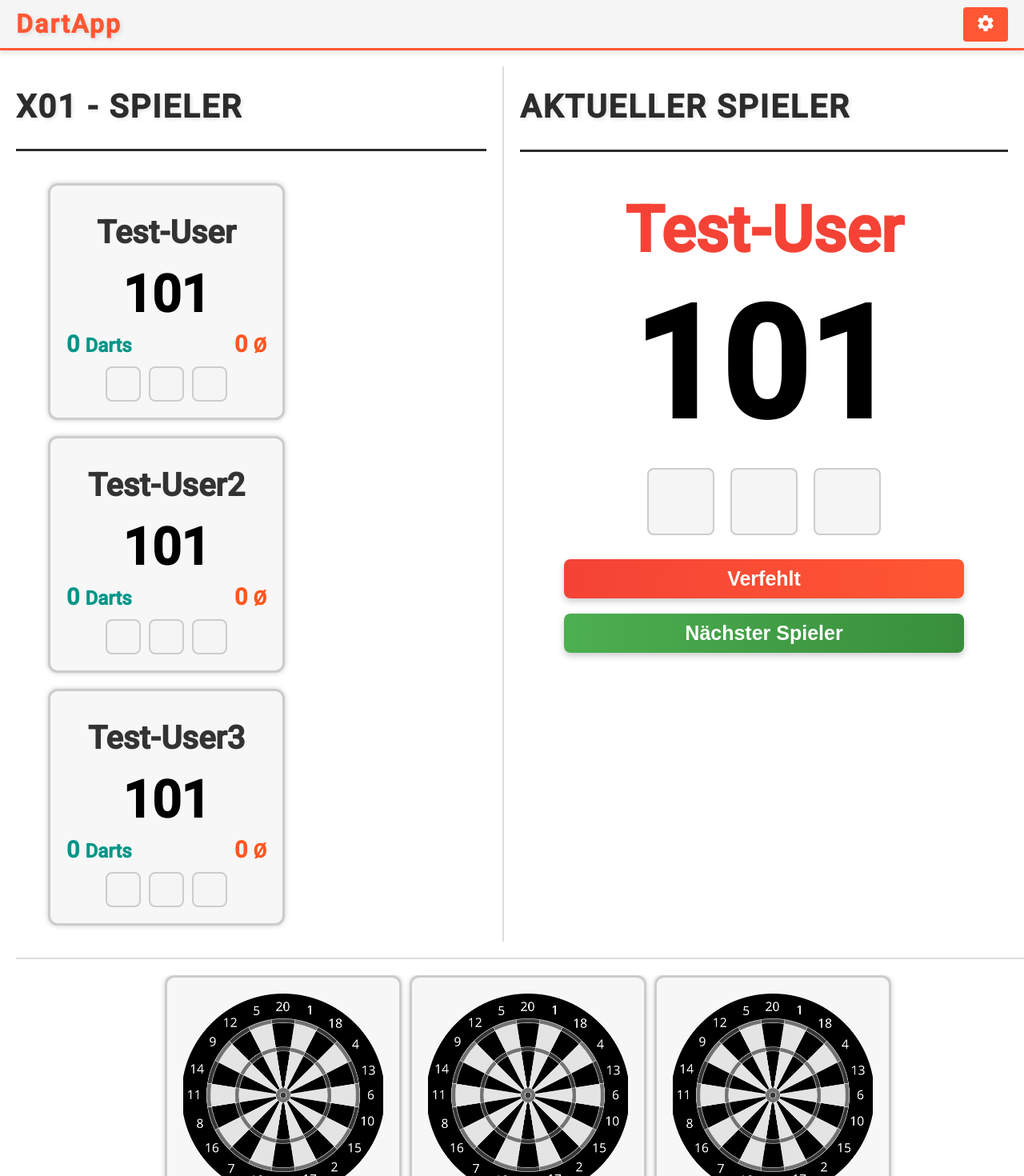
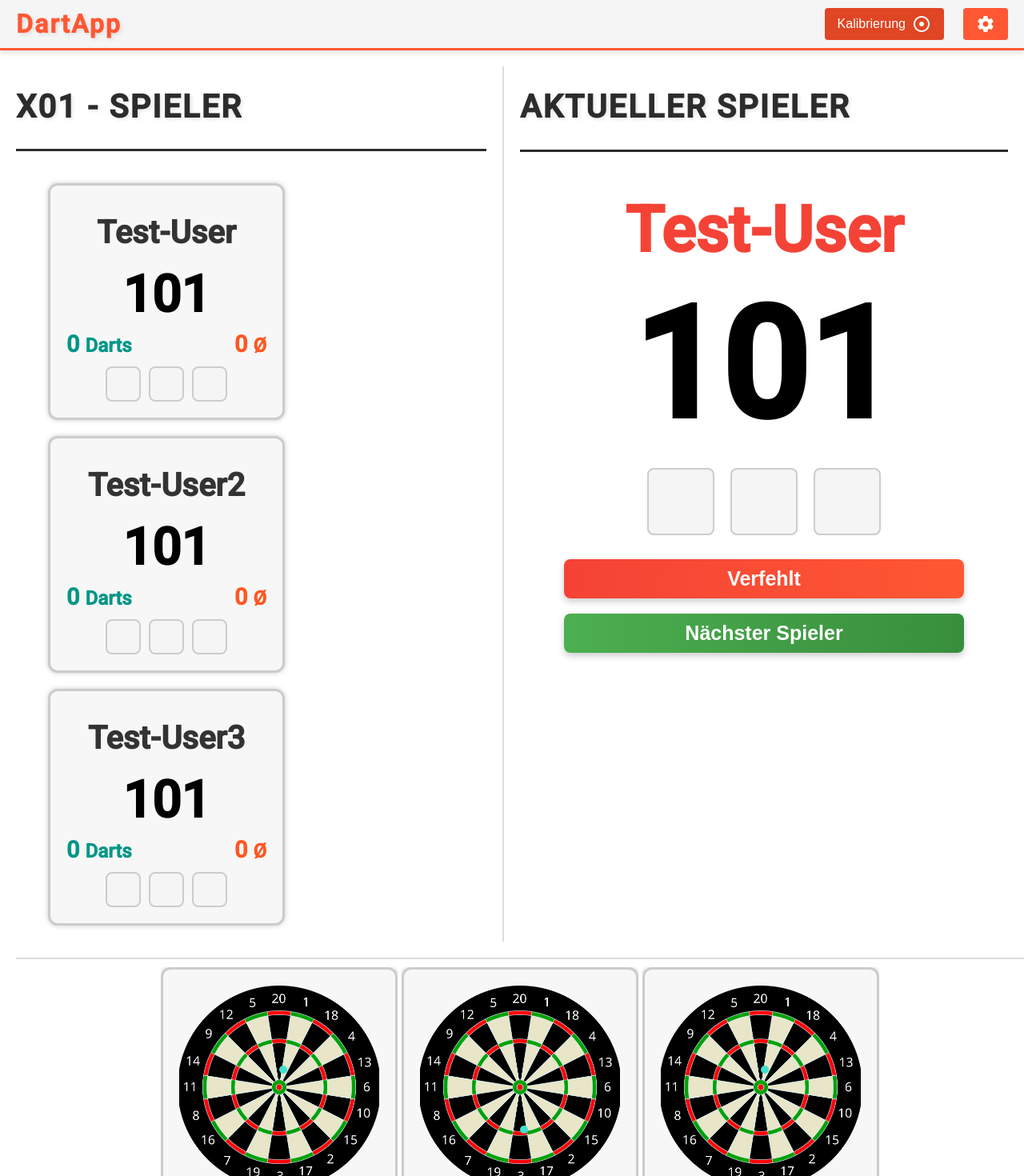
Before and after one commit to MobMonRob/automatedDartStudien, an Angular app in the folder app/: page /game/x01 in a window 1280 px wide. Shown: the top 1470 px of the page at 80% size. Built offline with nearby package versions, Linux system fonts and the light colour scheme.

Commit message:
Start of changes for zoomview, unbind its logic, only use its view component

```diff
--- a/app/src/app/components/game-pages/gamestate-x01/gamestate.component.html
+++ b/app/src/app/components/game-pages/gamestate-x01/gamestate.component.html
@@ -36,9 +36,9 @@
   </div>
 
   <div class="scoring-zoom-div">
-    <dartapp-scoring-zoom-view
-      [availableDarts]="3"
-    ></dartapp-scoring-zoom-view>
+    <dartapp-scoring-zoom-view #zoomView1 [targetPosition]="{ x: 150, y: 125 }"></dartapp-scoring-zoom-view>
+    <dartapp-scoring-zoom-view #zoomView2 [targetPosition]="{ x: 150, y: 200 }"></dartapp-scoring-zoom-view>
+    <dartapp-scoring-zoom-view #zoomView3 [targetPosition]="{ x: 150, y: 125 }"></dartapp-scoring-zoom-view>
   </div>
 
   <!-- Comment this out to get rid of Verticalscrollbar-->
--- a/app/src/app/components/game-pages/gamestate-x01/gamestate.component.scss
+++ b/app/src/app/components/game-pages/gamestate-x01/gamestate.component.scss
@@ -203,9 +203,13 @@
 .scoring-zoom-div {
   grid-area: full-width;
   background-color: #ffffff;
-  padding: 20px;
+  padding: 10px;
   width: 100%;
   border-top: 2px solid #ddd;
+  display: flex;
+  justify-content: center;
+  align-items: center;
+  gap: 5px;
 }
 
 .debug-div {
--- a/app/src/app/components/game-pages/gamestate-x01/gamestate.component.ts
+++ b/app/src/app/components/game-pages/gamestate-x01/gamestate.component.ts
@@ -1,4 +1,4 @@
-import { Component, OnInit } from '@angular/core';
+import { Component, OnInit, ViewChild } from '@angular/core';
 import { CommonModule } from '@angular/common';
 import { RouterOutlet } from '@angular/router';
 import { PlayerCardComponent } from '../player-card/player-card.component';
@@ -19,6 +19,10 @@ import { ScoringZoomViewComponent } from "../../scoring-zoom-view/scoring-zoom-v
   styleUrl: './gamestate.component.scss'
 })
 export class GamestateComponent implements OnInit, DebugComponent {
+  @ViewChild('zoomView1') zoomView1: ScoringZoomViewComponent | undefined;
+  @ViewChild('zoomView2') zoomView2: ScoringZoomViewComponent | undefined;
+  @ViewChild('zoomView3') zoomView3: ScoringZoomViewComponent | undefined;
+
   players: any[] = [];
   gameMode: string = "";
   currentPlayerIndex = 0;
@@ -111,4 +115,8 @@ export class GamestateComponent implements OnInit, DebugComponent {
     playerCards[winnerIndex*2].classList.add('winner-card');
   }
 
+  private zoomInOnTarget(index: number, x: number, y: number, zoomLevel: number): void {
+
+  }
+
 }
--- a/app/src/app/components/scoring-zoom-view/scoring-zoom-view.component.html
+++ b/app/src/app/components/scoring-zoom-view/scoring-zoom-view.component.html
@@ -1,19 +1,19 @@
 <div class="container">
-    <div class="dart-field" *ngFor="let field of dartFields; let i = index" [id]="'field' + i">
+    <div class="dart-field" id="field">
         <div
             class="dart-wrapper"
-            [id]="'zoomfield' + i">
+            [id]="'zoomfield'">
             <img
             [src]="dartboardImage"
             alt="Dartscheibe"
-            [ngClass]="{ 'grayscale' : !isCurrentFieldThrown(i)}"
+            [ngClass]="{ 'grayscale' : !isCurrentFieldThrown()}"
             class = "dartboard-image">
             <div
-                [id]="'point' + i"
+                [id]="'point'"
                 class="dart-point hidden"
-                [style.left.px]="field[0]"
-                [style.top.px]="field[1]"
-                [ngClass]="{ 'visible': isCurrentFieldThrown(i), 'hidden': !isCurrentFieldThrown(i) }"
+                [style.left.px]="targetPosition.x"
+                [style.top.px]="targetPosition.y"
+                [ngClass]="{ 'visible': isCurrentFieldThrown(), 'hidden': !isCurrentFieldThrown() }"
                 ></div>
         </div>
     </div>
--- a/app/src/app/components/scoring-zoom-view/scoring-zoom-view.component.ts
+++ b/app/src/app/components/scoring-zoom-view/scoring-zoom-view.component.ts
@@ -1,7 +1,5 @@
-import { Component, Input, OnInit, OnDestroy, ChangeDetectorRef } from '@angular/core';
+import { Component, Input, OnInit, OnDestroy, ChangeDetectorRef, SimpleChanges, OnChanges } from '@angular/core';
 import { CommonModule } from '@angular/common';
-import { DartEventService } from '../../services/dart-event.service';
-import { Subscription } from 'rxjs';
 
 @Component({
   selector: 'dartapp-scoring-zoom-view',
@@ -10,39 +8,43 @@ import { Subscription } from 'rxjs';
   templateUrl: './scoring-zoom-view.component.html',
   styleUrl: './scoring-zoom-view.component.scss'
 })
-export class ScoringZoomViewComponent implements OnInit, OnDestroy {
-  @Input() availableDarts!: number;
-
-  private throwDartEventSub: Subscription | undefined;
+export class ScoringZoomViewComponent implements OnInit, OnDestroy, OnChanges {
+  @Input() targetPosition!: { x: number, y: number };
 
   dartboardImage = 'assets/dartboardPicture.png';
-  dartFields: number[][] = [];
-  currentPlayerIndex = 0;
-  calledAfterPlayerChange = false;
 
-  constructor(private dartEventService: DartEventService, private cdr: ChangeDetectorRef) {}
+  constructor(private cdr: ChangeDetectorRef) {}
 
   ngOnInit(): void {
-    this.dartFields = new Array(this.availableDarts).fill([]);
-    this.throwDartEventSub = this.dartEventService.throwEvent$.subscribe((event) => {
-      this.dartFields = event.currentDartPositions
-      if(JSON.stringify(this.dartFields) === JSON.stringify([[], [], []])) { this.currentPlayerIndex = 0; this.calledAfterPlayerChange = true} else { this.currentPlayerIndex++; }
-      this.onDartHit();
-      this.calledAfterPlayerChange = false
-    })
+    // this.dartFields = new Array(this.availableDarts).fill([]);
+    // this.throwDartEventSub = this.dartEventService.throwEvent$.subscribe((event) => {
+    //   this.dartFields = event.currentDartPositions
+    //   if(JSON.stringify(this.dartFields) === JSON.stringify([[], [], []])) { this.currentPlayerIndex = 0; this.calledAfterPlayerChange = true} else { this.currentPlayerIndex++; }
+    //   this.onDartHit();
+    //   this.calledAfterPlayerChange = false
+    // })
   }
 
   ngOnDestroy(): void {
-    this.throwDartEventSub?.unsubscribe();
+    this.targetPosition = { x: 0, y: 0 };
+  }
+
+  ngOnChanges(changes: SimpleChanges) {
+    if (changes['targetPosition']) {
+      const currentPosition = changes['targetPosition'].currentValue;
+      if (currentPosition) {
+        //this.zoomOnField(currentPosition);
+      }
+    }
   }
 
   onDartHit(): void {
     const zoomLevel = 2;
 
-    if(!this.calledAfterPlayerChange) {
-      this.cdr.detectChanges();
-      this.zoomOnField(this.currentPlayerIndex-1, this.dartFields[this.currentPlayerIndex-1][0], this.dartFields[this.currentPlayerIndex-1][1], zoomLevel);
-    }
+    // if(!this.calledAfterPlayerChange) {
+    //   this.cdr.detectChanges();
+    //   this.zoomOnField(this.currentPlayerIndex-1, this.dartFields[this.currentPlayerIndex-1][0], this.dartFields[this.currentPlayerIndex-1][1], zoomLevel);
+    // }
   }
 
   private zoomOnField(index: number, x: number, y: number, zoomlevel: number): void {
@@ -84,7 +86,7 @@ export class ScoringZoomViewComponent implements OnInit, OnDestroy {
      }
   }
 
-  isCurrentFieldThrown(index: number): boolean {
-    return this.dartFields[index].length > 0;
+  isCurrentFieldThrown(): boolean {
+    return this.targetPosition.x !== 0 || this.targetPosition.y !== 0;
   }
 }
--- a/app/src/app/components/topbar/topbar.component.html
+++ b/app/src/app/components/topbar/topbar.component.html
@@ -3,11 +3,27 @@
 
 <div class="topbar">
   <h1 (click)="navHome()">DartApp</h1>
-  <!-- <nav>
-    <a href="gameSelect">Start Game</a>
-    <a href="#stats">Statistics</a>
-    <a href="#history">Game History</a>
-    <a href="#players">Players</a>
-  </nav> -->
-  <button class="login-btn"><i class="material-icons" style="font-size: 24px;">settings</i></button>
+
+  <div class="button-container">
+    <button class="button calibrate-button" (click)="toggleCalibrationPopup()">
+      <div class="button-text">Kalibrierung</div>
+      <i class="material-icons" style="font-size: 24px;">adjust</i>
+    </button>
+
+    <button class="button settings-button" (click)="null">
+      <i class="material-icons" style="font-size: 24px;">settings</i>
+    </button>
+  </div>
 </div>
+
+<!-- Calibration Pop Up -->
+<div *ngIf="isPopupVisible" class="popup" (click)="closeCalibrationPopup($event)">
+  <div class="popup-content">
+    <span class="close-btn" (click)="closeCalibrationPopup($event)">&times;</span>
+    <h1>{{ currentHeading }}</h1>
+    <div class="animation-container">
+      <dartapp-scoring-zoom-view [targetPosition]="{x:0, y:0}"></dartapp-scoring-zoom-view>
+    </div>
+    <p>Kalibrierungsfortschritt: {{ currentStep }}/4</p>
+  </div>
+</div>
--- a/app/src/app/components/topbar/topbar.component.scss
+++ b/app/src/app/components/topbar/topbar.component.scss
@@ -22,20 +22,6 @@
     cursor: pointer;
   }
 
-  .players-header {
-    font-size: 2.5rem;
-    font-weight: bold;
-    color: #ff5733;
-    text-transform: uppercase;
-    text-align: left;
-    margin-bottom: 20px;
-    border-bottom: 3px solid #ff5733;
-    padding-bottom: 10px;
-    text-shadow: 2px 2px 5px rgba(0, 0, 0, 0.1);
-    letter-spacing: 2px;
-    padding-bottom: 5%;
-  }
-
   .topbar nav {
     display: flex;
     gap: 15px;
@@ -54,7 +40,13 @@
     background-color: #e0e0e0;
   }
 
-  .topbar .login-btn {
+  .topbar .button {
+    display: flex;
+    align-items: center;
+    cursor: pointer;
+    padding: 8px 12px;
+    gap: 8px;
+
     background-color: #ff5733;
     color: white;
     border: none;
@@ -65,6 +57,55 @@
     margin-right: 20px;
   }
 
-  .topbar .login-btn:hover {
+  .topbar .settings-button {
+    background-color: #ff5733;
+  }
+
+  .topbar .calibrate-button {
+    background-color: #df4624;
+  }
+
+  .topbar .button:hover {
     background-color: #f44336;
   }
+
+  .topbar .button-text {
+    font-size: 16px;
+    font-family: Arial, sans-serif;
+  }
+
+  .topbar .button-container {
+    display: flex;
+    align-items: center;
+    gap: 4px;
+  }
+
+.popup {
+  position: fixed;
+  top: 0;
+  left: 0;
+  width: 100%;
+  height: 100%;
+  background: rgba(0, 0, 0, 0.5);
+  display: flex;
+  justify-content: center;
+  align-items: center;
+  z-index: 1000;
+}
+
+.popup-content {
+  background: #fff;
+  padding: 20px;
+  border-radius: 8px;
+  width: 300px;
+  box-shadow: 0 2px 10px rgba(0, 0, 0, 0.3);
+  position: relative;
+}
+
+.close-btn {
+  position: absolute;
+  top: 10px;
+  right: 10px;
+  font-size: 20px;
+  cursor: pointer;
+}
--- a/app/src/app/components/topbar/topbar.component.ts
+++ b/app/src/app/components/topbar/topbar.component.ts
@@ -1,18 +1,61 @@
+import { CommonModule } from '@angular/common';
 import { Component } from '@angular/core';
 import { Router } from '@angular/router';
+import { ScoringZoomViewComponent } from '../scoring-zoom-view/scoring-zoom-view.component';
+import { DartEventService } from '../../services/dart-event.service';
 
 @Component({
   selector: 'dartapp-topbar',
   standalone: true,
-  imports: [],
+  imports: [CommonModule, ScoringZoomViewComponent],
   templateUrl: './topbar.component.html',
   styleUrl: './topbar.component.scss'
 })
 export class TopbarComponent {
+  isPopupVisible: boolean = false;
+  currentStep = 0;
+  currentHeading = '';
+  headingTmpl = 'Kalibrierung Dart ';
 
-  constructor(private router: Router) {}
+  constructor(private router: Router, private dartEventService: DartEventService) {}
 
   navHome(){
     this.router.navigateByUrl('/');
   }
+
+  toggleCalibrationPopup(): void {
+    this.isPopupVisible = !this.isPopupVisible;
+    this.startCalibrationProcess();
+  }
+
+  closeCalibrationPopup(event: MouseEvent): void {
+    const target = event.target as HTMLElement;
+
+    if (target.classList.contains('popup') || target.classList.contains('close-btn')) {
+      event.stopPropagation();
+      this.isPopupVisible = false;
+      this.resetCalibration();
+    }
+  }
+
+  startCalibrationProcess() {
+    this.currentStep = 0;
+    this.showNextStep();
+  }
+
+  showNextStep() {
+    if (this.currentStep < 4) {
+      this.currentStep++;
+      this.currentHeading = this.headingTmpl + (this.currentStep);
+      this.dartEventService.emitThrowEvent([[127,125]])
+      setTimeout(() => {
+        this.showNextStep();
+      }, 10000);
+    }
+  }
+
+  resetCalibration() {
+    this.currentStep = 0;
+    this.currentHeading = '';
+  }
 }
```
